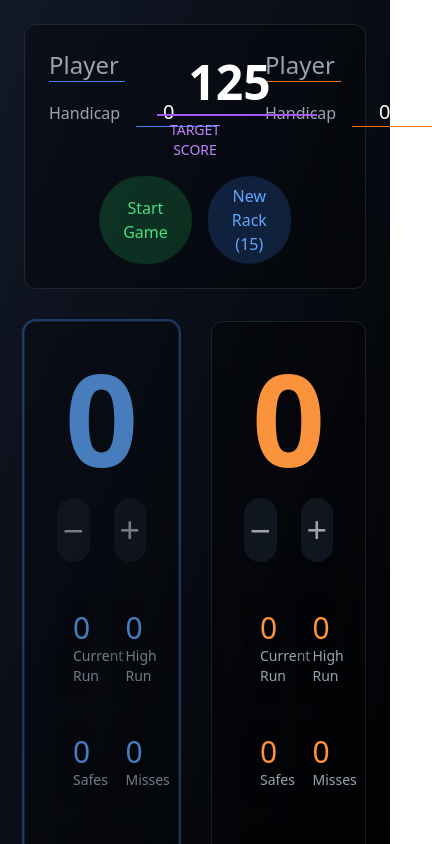
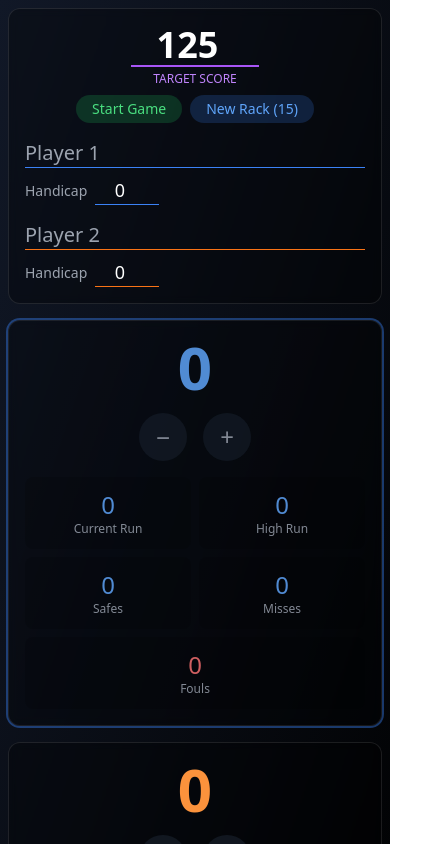
Before and after one commit to ZackyViriot/Pool-Scoring-, a React (Create React App) app: page / in a window 390 px wide. Shown: the top 844 px of the page, 432 px wide, since content can reach past the window. Built offline with nearby package versions, Linux system fonts and the light colour scheme.

Commit message:
added the responsivness to mobile screens

```diff
--- a/src/poolScoring/PoolScoringComponent.jsx
+++ b/src/poolScoring/PoolScoringComponent.jsx
@@ -161,25 +161,25 @@ export default function PoolScoringComponent() {
     };
 
     return (
-        <div className="min-h-screen bg-gradient-to-br from-gray-900 to-black text-white p-6">
+        <div className="min-h-screen bg-gradient-to-br from-gray-900 to-black text-white p-2 sm:p-4 md:p-6">
             <div className="max-w-7xl mx-auto">
                 {/* Header Section */}
-                <div className="bg-black/30 backdrop-blur-sm border border-white/10 rounded-xl p-6 mb-8">
-                    <div className="grid grid-cols-3 gap-8">
+                <div className="bg-black/30 backdrop-blur-sm border border-white/10 rounded-xl p-4 md:p-6 mb-4 md:mb-8">
+                    <div className="grid grid-cols-1 md:grid-cols-3 gap-4 md:gap-8">
                         {/* Player 1 Info */}
-                        <div className="space-y-4">
+                        <div className="space-y-2 md:space-y-4">
                             <input
                                 type="text"
                                 placeholder="Player 1"
-                                className="w-full bg-transparent border-b border-blue-500 text-2xl font-medium focus:outline-none focus:border-blue-400 transition-colors"
+                                className="w-full bg-transparent border-b border-blue-500 text-xl md:text-2xl font-medium focus:outline-none focus:border-blue-400 transition-colors"
                                 value={player1.name}
                                 onChange={(e) => setPlayer1({...player1, name: e.target.value})}
                             />
-                            <div className="flex items-center gap-4">
-                                <span className="text-gray-400">Handicap</span>
+                            <div className="flex items-center gap-2 md:gap-4">
+                                <span className="text-gray-400 text-sm md:text-base">Handicap</span>
                                 <input
                                     type="number"
-                                    className="w-20 bg-transparent border-b border-blue-500 text-xl text-center"
+                                    className="w-16 md:w-20 bg-transparent border-b border-blue-500 text-lg md:text-xl text-center"
                                     value={player1.handicap}
                                     onChange={(e) => setPlayer1({...player1, handicap: Number(e.target.value)})}
                                 />
@@ -187,27 +187,27 @@ export default function PoolScoringComponent() {
                         </div>
 
                         {/* Game Controls */}
-                        <div className="text-center space-y-4">
+                        <div className="text-center space-y-2 md:space-y-4 order-first md:order-none">
                             <div className="relative">
                                 <input
                                     type="number"
-                                    className="w-40 bg-transparent border-b-2 border-purple-500 text-5xl font-bold text-center focus:outline-none"
+                                    className="w-32 md:w-40 bg-transparent border-b-2 border-purple-500 text-4xl md:text-5xl font-bold text-center focus:outline-none"
                                     value={targetGoal}
                                     onChange={(e) => setTargetGoal(Number(e.target.value))}
                                 />
-                                <div className="text-purple-400 text-sm mt-1">TARGET SCORE</div>
+                                <div className="text-purple-400 text-xs md:text-sm mt-1">TARGET SCORE</div>
                             </div>
 
                             {gameStarted && (
-                                <div className="text-2xl font-mono text-gray-400">
+                                <div className="text-xl md:text-2xl font-mono text-gray-400">
                                     {formatTime(gameTime)}
                                 </div>
                             )}
 
-                            <div className="flex justify-center gap-4">
+                            <div className="flex justify-center gap-2 md:gap-4">
                                 <button
                                     onClick={gameStarted ? endGame : startGame}
-                                    className={`px-6 py-2 rounded-full transition-colors ${
+                                    className={`px-4 md:px-6 py-1 md:py-2 rounded-full text-sm md:text-base transition-colors ${
                                         gameStarted
                                             ? 'bg-red-500/20 text-red-400 hover:bg-red-500/30'
                                             : 'bg-green-500/20 text-green-400 hover:bg-green-500/30'
@@ -218,7 +218,7 @@ export default function PoolScoringComponent() {
 
                                 <button
                                     onClick={newRack}
-                                    className="px-6 py-2 rounded-full bg-blue-500/20 text-blue-400 hover:bg-blue-500/30 transition-colors"
+                                    className="px-4 md:px-6 py-1 md:py-2 rounded-full bg-blue-500/20 text-blue-400 hover:bg-blue-500/30 transition-colors text-sm md:text-base"
                                 >
                                     New Rack ({objectBallsOnTable})
                                 </button>
@@ -226,19 +226,19 @@ export default function PoolScoringComponent() {
                         </div>
 
                         {/* Player 2 Info */}
-                        <div className="space-y-4">
+                        <div className="space-y-2 md:space-y-4">
                             <input
                                 type="text"
                                 placeholder="Player 2"
-                                className="w-full bg-transparent border-b border-orange-500 text-2xl font-medium focus:outline-none focus:border-orange-400 transition-colors"
+                                className="w-full bg-transparent border-b border-orange-500 text-xl md:text-2xl font-medium focus:outline-none focus:border-orange-400 transition-colors"
                                 value={player2.name}
                                 onChange={(e) => setPlayer2({...player2, name: e.target.value})}
                             />
-                            <div className="flex items-center gap-4">
-                                <span className="text-gray-400">Handicap</span>
+                            <div className="flex items-center gap-2 md:gap-4">
+                                <span className="text-gray-400 text-sm md:text-base">Handicap</span>
                                 <input
                                     type="number"
-                                    className="w-20 bg-transparent border-b border-orange-500 text-xl text-center"
+                                    className="w-16 md:w-20 bg-transparent border-b border-orange-500 text-lg md:text-xl text-center"
                                     value={player2.handicap}
                                     onChange={(e) => setPlayer2({...player2, handicap: Number(e.target.value)})}
                                 />
@@ -248,117 +248,117 @@ export default function PoolScoringComponent() {
                 </div>
 
                 {/* Scoring Section */}
-                <div className="grid grid-cols-2 gap-8">
+                <div className="grid grid-cols-1 md:grid-cols-2 gap-4 md:gap-8">
                     {/* Player 1 Score */}
-                    <div className={`bg-black/30 backdrop-blur-sm border border-white/10 rounded-xl p-8 ${
+                    <div className={`bg-black/30 backdrop-blur-sm border border-white/10 rounded-xl p-4 md:p-8 ${
                         activePlayer === 1 ? 'ring-2 ring-blue-500/50 animate-pulse' : ''
                     }`}>
-                        <div className="text-center mb-8">
-                            <div className="text-9xl font-bold text-blue-400">
+                        <div className="text-center mb-4 md:mb-8">
+                            <div className="text-6xl sm:text-7xl md:text-8xl lg:text-9xl font-bold text-blue-400">
                                 {player1.score}
                             </div>
-                            <div className="flex justify-center gap-6 mt-4">
+                            <div className="flex justify-center gap-4 mt-4">
                                 <button
                                     onClick={() => gameStarted && adjustScore(1, -1)}
-                                    className="text-4xl text-gray-400 hover:text-white w-16 h-16 rounded-full bg-gray-800/50 flex items-center justify-center transition-colors"
+                                    className="text-2xl md:text-4xl text-gray-400 hover:text-white w-12 h-12 md:w-16 md:h-16 rounded-full bg-gray-800/50 flex items-center justify-center transition-colors"
                                 >
                                     −
                                 </button>
                                 <button
                                     onClick={() => gameStarted && adjustScore(1, 1)}
-                                    className="text-4xl text-gray-400 hover:text-white w-16 h-16 rounded-full bg-gray-800/50 flex items-center justify-center transition-colors"
+                                    className="text-2xl md:text-4xl text-gray-400 hover:text-white w-12 h-12 md:w-16 md:h-16 rounded-full bg-gray-800/50 flex items-center justify-center transition-colors"
                                 >
                                     +
                                 </button>
                             </div>
                         </div>
 
-                        <div className="grid grid-cols-2 gap-4">
-                            <div className="bg-black/20 rounded-lg p-4 text-center transform transition-transform hover:-translate-y-1">
-                                <div className="text-3xl text-blue-400">{player1.currentRun}</div>
-                                <div className="text-sm text-gray-400">Current Run</div>
+                        <div className="grid grid-cols-2 gap-2 md:gap-4">
+                            <div className="bg-black/20 rounded-lg p-3 md:p-4 text-center">
+                                <div className="text-2xl md:text-3xl text-blue-400">{player1.currentRun}</div>
+                                <div className="text-xs md:text-sm text-gray-400">Current Run</div>
                             </div>
-                            <div className="bg-black/20 rounded-lg p-4 text-center transform transition-transform hover:-translate-y-1">
-                                <div className="text-3xl text-blue-400">{player1.high}</div>
-                                <div className="text-sm text-gray-400">High Run</div>
+                            <div className="bg-black/20 rounded-lg p-3 md:p-4 text-center">
+                                <div className="text-2xl md:text-3xl text-blue-400">{player1.high}</div>
+                                <div className="text-xs md:text-sm text-gray-400">High Run</div>
                             </div>
                             <button
                                 onClick={() => gameStarted && handleSafe(1)}
-                                className="bg-black/20 rounded-lg p-4 text-center hover:bg-blue-500/10 transition-colors"
+                                className="bg-black/20 rounded-lg p-3 md:p-4 text-center hover:bg-blue-500/10 transition-colors"
                             >
-                                <div className="text-3xl text-blue-400">{player1.safes}</div>
-                                <div className="text-sm text-gray-400">Safes</div>
+                                <div className="text-2xl md:text-3xl text-blue-400">{player1.safes}</div>
+                                <div className="text-xs md:text-sm text-gray-400">Safes</div>
                             </button>
                             <button
                                 onClick={() => gameStarted && handleMiss(1)}
-                                className="bg-black/20 rounded-lg p-4 text-center hover:bg-blue-500/10 transition-colors"
+                                className="bg-black/20 rounded-lg p-3 md:p-4 text-center hover:bg-blue-500/10 transition-colors"
                             >
-                                <div className="text-3xl text-blue-400">{player1.misses}</div>
-                                <div className="text-sm text-gray-400">Misses</div>
+                                <div className="text-2xl md:text-3xl text-blue-400">{player1.misses}</div>
+                                <div className="text-xs md:text-sm text-gray-400">Misses</div>
                             </button>
                             <button
                                 onClick={() => gameStarted && handleFoul(1)}
-                                className="bg-black/20 rounded-lg p-4 text-center hover:bg-red-500/10 transition-colors col-span-2"
+                                className="bg-black/20 rounded-lg p-3 md:p-4 text-center hover:bg-red-500/10 transition-colors col-span-2"
                             >
-                                <div className="text-3xl text-red-400">{player1.fouls}</div>
-                                <div className="text-sm text-gray-400">Fouls</div>
+                                <div className="text-2xl md:text-3xl text-red-400">{player1.fouls}</div>
+                                <div className="text-xs md:text-sm text-gray-400">Fouls</div>
                             </button>
                         </div>
                     </div>
 
                     {/* Player 2 Score */}
-                    <div className={`bg-black/30 backdrop-blur-sm border border-white/10 rounded-xl p-8 ${
+                    <div className={`bg-black/30 backdrop-blur-sm border border-white/10 rounded-xl p-4 md:p-8 ${
                         activePlayer === 2 ? 'ring-2 ring-orange-500/50 animate-pulse' : ''
                     }`}>
-                        <div className="text-center mb-8">
-                            <div className="text-9xl font-bold text-orange-400">
+                        <div className="text-center mb-4 md:mb-8">
+                            <div className="text-6xl sm:text-7xl md:text-8xl lg:text-9xl font-bold text-orange-400">
                                 {player2.score}
                             </div>
-                            <div className="flex justify-center gap-6 mt-4">
+                            <div className="flex justify-center gap-4 mt-4">
                                 <button
                                     onClick={() => gameStarted && adjustScore(2, -1)}
-                                    className="text-4xl text-gray-400 hover:text-white w-16 h-16 rounded-full bg-gray-800/50 flex items-center justify-center transition-colors"
+                                    className="text-2xl md:text-4xl text-gray-400 hover:text-white w-12 h-12 md:w-16 md:h-16 rounded-full bg-gray-800/50 flex items-center justify-center transition-colors"
                                 >
                                     −
                                 </button>
                                 <button
                                     onClick={() => gameStarted && adjustScore(2, 1)}
-                                    className="text-4xl text-gray-400 hover:text-white w-16 h-16 rounded-full bg-gray-800/50 flex items-center justify-center transition-colors"
+                                    className="text-2xl md:text-4xl text-gray-400 hover:text-white w-12 h-12 md:w-16 md:h-16 rounded-full bg-gray-800/50 flex items-center justify-center transition-colors"
                                 >
                                     +
                                 </button>
                             </div>
                         </div>
 
-                        <div className="grid grid-cols-2 gap-4">
-                            <div className="bg-black/20 rounded-lg p-4 text-center transform transition-transform hover:-translate-y-1">
-                                <div className="text-3xl text-orange-400">{player2.currentRun}</div>
-                                <div className="text-sm text-gray-400">Current Run</div>
+                        <div className="grid grid-cols-2 gap-2 md:gap-4">
+                            <div className="bg-black/20 rounded-lg p-3 md:p-4 text-center">
+                                <div className="text-2xl md:text-3xl text-orange-400">{player2.currentRun}</div>
+                                <div className="text-xs md:text-sm text-gray-400">Current Run</div>
                             </div>
-                            <div className="bg-black/20 rounded-lg p-4 text-center transform transition-transform hover:-translate-y-1">
-                                <div className="text-3xl text-orange-400">{player2.high}</div>
-                                <div className="text-sm text-gray-400">High Run</div>
+                            <div className="bg-black/20 rounded-lg p-3 md:p-4 text-center">
+                                <div className="text-2xl md:text-3xl text-orange-400">{player2.high}</div>
+                                <div className="text-xs md:text-sm text-gray-400">High Run</div>
                             </div>
                             <button
                                 onClick={() => gameStarted && handleSafe(2)}
-                                className="bg-black/20 rounded-lg p-4 text-center hover:bg-orange-500/10 transition-colors"
+                                className="bg-black/20 rounded-lg p-3 md:p-4 text-center hover:bg-orange-500/10 transition-colors"
                             >
-                                <div className="text-3xl text-orange-400">{player2.safes}</div>
-                                <div className="text-sm text-gray-400">Safes</div>
+                                <div className="text-2xl md:text-3xl text-orange-400">{player2.safes}</div>
+                                <div className="text-xs md:text-sm text-gray-400">Safes</div>
                             </button>
                             <button
                                 onClick={() => gameStarted && handleMiss(2)}
-                                className="bg-black/20 rounded-lg p-4 text-center hover:bg-orange-500/10 transition-colors"
+                                className="bg-black/20 rounded-lg p-3 md:p-4 text-center hover:bg-orange-500/10 transition-colors"
                             >
-                                <div className="text-3xl text-orange-400">{player2.misses}</div>
-                                <div className="text-sm text-gray-400">Misses</div>
+                                <div className="text-2xl md:text-3xl text-orange-400">{player2.misses}</div>
+                                <div className="text-xs md:text-sm text-gray-400">Misses</div>
                             </button>
                             <button
                                 onClick={() => gameStarted && handleFoul(2)}
-                                className="bg-black/20 rounded-lg p-4 text-center hover:bg-red-500/10 transition-colors col-span-2"
+                                className="bg-black/20 rounded-lg p-3 md:p-4 text-center hover:bg-red-500/10 transition-colors col-span-2"
                             >
-                                <div className="text-3xl text-red-400">{player2.fouls}</div>
-                                <div className="text-sm text-gray-400">Fouls</div>
+                                <div className="text-2xl md:text-3xl text-red-400">{player2.fouls}</div>
+                                <div className="text-xs md:text-sm text-gray-400">Fouls</div>
                             </button>
                         </div>
                     </div>
```
